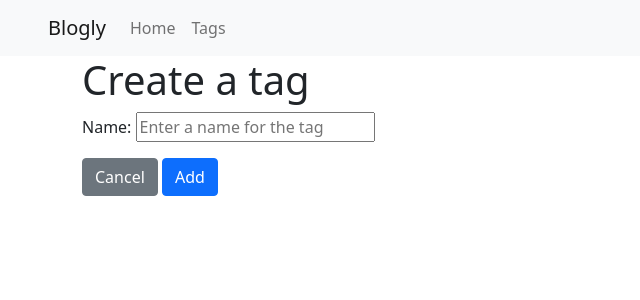
After one commit to hall-ash/SB_Exercises, a Flask app: page /tags/new in a window 1280 px wide. The commit adds this page. Shown: the top 300 px of the page, without its empty margins (0-640 px from the left). Run offline with Flask 2, Linux system fonts and the light colour scheme.

Commit message:
added tag routes

```diff
--- a/flask-blogly/app.py
+++ b/flask-blogly/app.py
@@ -121,7 +121,9 @@ def post_detail(post_id):
     '''
     post = Post.query.get_or_404(post_id)
 
-    return render_template('post-detail.html', post=post)
+    tags = post.tags
+
+    return render_template('post-detail.html', post=post, tags=tags)
 
 
 @app.route('/posts/<int:post_id>/edit', methods=['GET', 'POST'])
@@ -136,6 +138,15 @@ def post_edit(post_id):
     if request.method == 'POST':
         post.title = request.form['title']
         post.content = request.form['content']
+        checked_tag_ids = request.form.getlist('tag_id')
+
+        # clear previous tags
+        PostTag.query.filter_by(post_id=post_id).delete()
+
+        # add checked tags to post
+        for tag_id in checked_tag_ids:
+            tag = Tag.query.get(tag_id)
+            post.tags.append(tag)
 
         db.session.add(post)
         db.session.commit()
@@ -143,7 +154,9 @@ def post_edit(post_id):
         return redirect(url_for('post_detail', post_id=post.id))
 
     else:
-        return render_template('post-edit-form.html', post=post)
+        all_tags = Tag.query.all()
+
+        return render_template('post-edit-form.html', post=post, all_tags=all_tags)
 
 
 @app.route('/posts/<int:post_id>/delete')
@@ -163,3 +176,80 @@ def post_delete(post_id):
     db.session.commit()
 
     return redirect(url_for('user_detail', user_id=creator_id))
+
+
+@app.route('/tags')
+def tag_list():
+    '''
+    Show list of all tags.
+    '''
+
+    all_tags = Tag.query.all()
+
+    return render_template('tag-list.html', all_tags=all_tags)
+
+
+@app.route('/tags/<int:tag_id>')
+def tag_detail(tag_id):
+    '''
+    Shows tag detail with links to edit or delete the tag.
+    '''
+
+    tag = Tag.query.get_or_404(tag_id)
+
+    return render_template('tag-detail.html', tag=tag)
+
+
+@app.route('/tags/new', methods=['GET', 'POST'])
+def tag_create():
+    '''
+    Shows a form to add a new tag on GET request.
+    Processes form, adds tag and redirects to tag list on POST request.
+    '''
+    if request.method == 'POST':
+        # add new tag to db
+        tag = Tag(name=request.form['name'])
+
+        db.session.add(tag)
+        db.session.commit()
+
+        return redirect(url_for('tag_list'))
+
+    else:
+        return render_template('tag-create-form.html')
+
+
+@app.route('/tags/<int:tag_id>/edit', methods=['GET', 'POST'])
+def tag_edit(tag_id):
+    '''
+    Shows a form to edit a tag on GET request.
+    Processes form, edits tag, and redirects to tag list on POST request.
+    '''
+
+    # get tag
+    tag = Tag.query.get_or_404(tag_id)
+
+    if request.method == 'POST':
+        # edit tag's name
+        tag.name = request.form['name']
+
+        db.session.add(tag)
+        db.session.commit()
+
+        return redirect(url_for('tag_list'))
+
+    else:
+        return render_template('tag-edit-form.html', tag=tag)
+
+
+@app.route('/tags/<int:tag_id>/delete')
+def tag_delete(tag_id):
+    '''
+    Delete a tag and redirect to tag list page.
+    '''
+
+    Tag.query.filter_by(id=tag_id).delete()
+
+    db.session.commit()
+
+    return redirect(url_for('tag_list'))
--- a/flask-blogly/templates/base.html
+++ b/flask-blogly/templates/base.html
@@ -16,7 +16,8 @@
     </button>
     <div class="collapse navbar-collapse" id="navbarNavAltMarkup">
       <div class="navbar-nav">
-        <a class="nav-item nav-link active" href="{{ url_for('list_users') }}">Home</a>
+        <a class="nav-item nav-link" href="{{ url_for('list_users') }}">Home</a>
+        <a class="nav-item nav-link" href="{{ url_for('tag_list') }}">Tags</a>
       </div>
     </div>
   </nav>
--- /dev/null
+++ b/flask-blogly/templates/tag-create-form.html
@@ -0,0 +1,14 @@
+{% extends 'base.html' %}
+
+{% block title %}
+New Tag
+{% endblock title %}
+
+{% block content %}
+<h1>Create a tag</h1>
+<form method="POST" action="{{ url_for('tag_create') }}">
+  <p>Name:     <input type="text" name="name" placeholder="Enter a name for the tag"></p>
+  <a class="btn btn-secondary" href="{{ url_for('tag_list') }}" role="button">Cancel</a>
+  <button class="btn btn-primary" type="submit">Add</button>
+</form>
+{% endblock content %}
```
Also changed, not shown: flask-blogly/templates/post-create-form.html (+13 -0 lines), flask-blogly/templates/post-detail.html (+12 -2 lines), flask-blogly/templates/post-edit-form.html (+19 -1 lines), flask-blogly/templates/tag-detail.html (added, +23 -0 lines), flask-blogly/templates/tag-edit-form.html (added, +14 -0 lines), flask-blogly/templates/tag-list.html (added, +20 -0 lines), flask-blogly/test_flask.py (+133 -1 lines).
